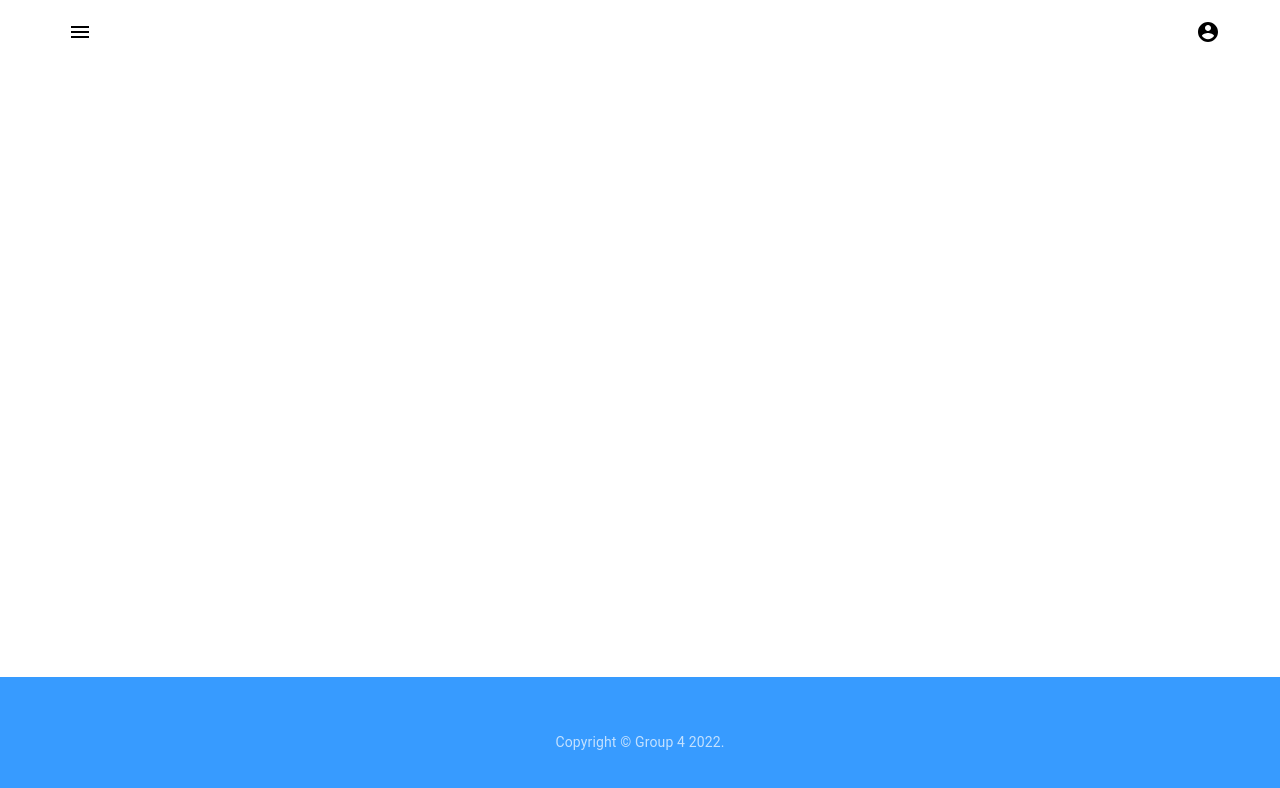
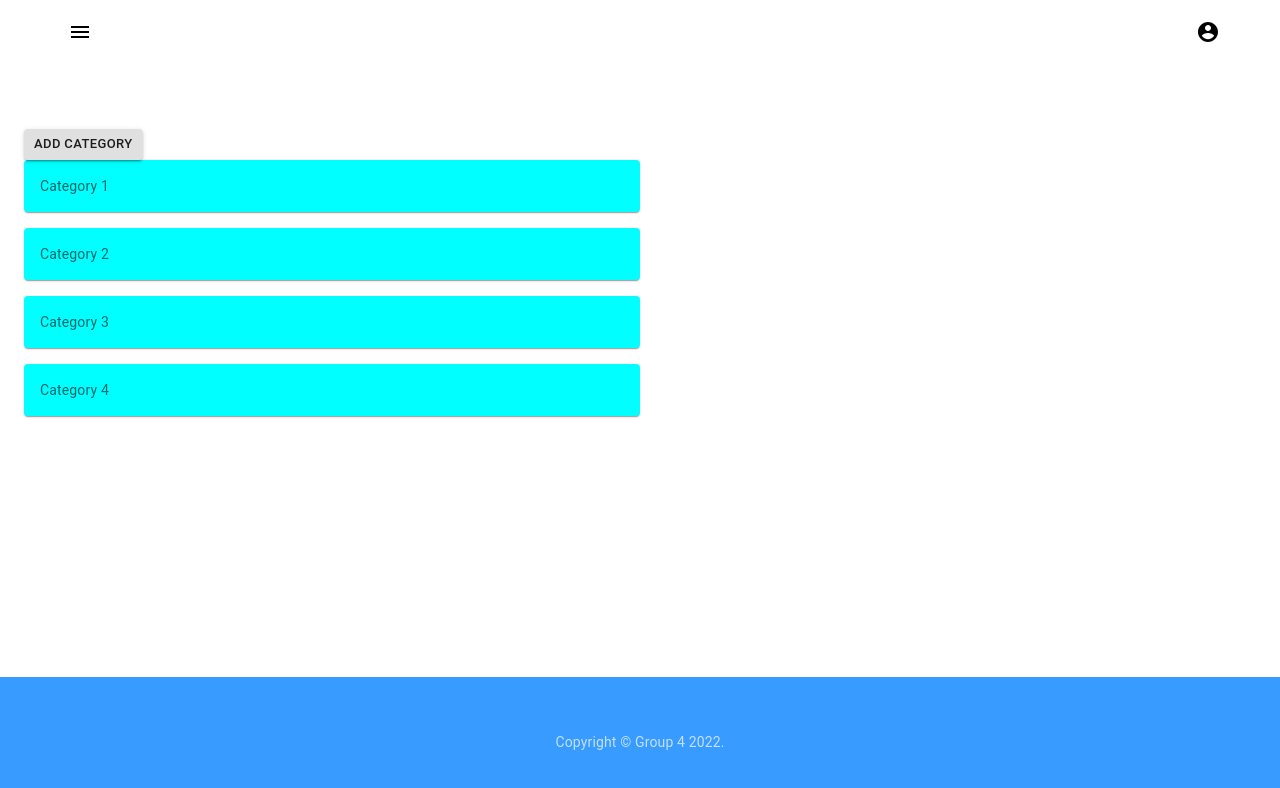
Before and after one commit to P5YTHE/React-InventoryManagement, a React (Create React App) app: page /categories in a window 1280 px wide. Shown: the top 788 px of the page. Built offline with nearby package versions, Linux system fonts and the light colour scheme.

Commit message:
Shashankcategory

```diff
--- a/package.json
+++ b/package.json
@@ -5,13 +5,14 @@
   "dependencies": {
     "@emotion/react": "^11.7.1",
     "@emotion/styled": "^11.6.0",
-    "@material-ui/core": "^4.11.3",
+    "@material-ui/core": "^4.12.3",
     "@material-ui/icons": "^4.11.2",
     "@mui/icons-material": "^5.2.5",
     "@mui/material": "^5.2.7",
     "@testing-library/jest-dom": "^5.11.4",
     "@testing-library/react": "^11.1.0",
     "@testing-library/user-event": "^12.1.10",
+    "highlight.js": "^11.4.0",
     "markdown-to-jsx": "^7.1.2",
     "react": "^17.0.2",
     "react-dom": "^17.0.2",
--- a/src/App.js
+++ b/src/App.js
@@ -16,6 +16,7 @@ import Footer from "./components/Footer";
 import { Route, Routes } from "react-router";
 import HomeScreen from "./screens/HomeScreen";
 import { ProfileScreen } from "./screens/ProfileScreen/ProfileScreen";
+import CategoryScreen from "./screens/CategoryScreen";
 
 const useStyles = makeStyles((theme) => ({
   mainGrid: {
@@ -67,6 +68,7 @@ function App() {
         <Routes>
           <Route exact path='/' element={<HomeScreen/> } />
           <Route  path='/profile' element={<ProfileScreen/> } />
+          <Route path='/categories' element={<CategoryScreen />} />
         </Routes>
       </Container>
       <Footer />
--- /dev/null
+++ b/src/components/CategoryGrid.js
@@ -0,0 +1,35 @@
+import * as React from 'react';
+import { styled } from '@mui/material/styles';
+import Grid from '@mui/material/Grid';
+import Paper from '@mui/material/Paper';
+import Box from '@mui/material/Box';
+
+const Item = styled(Paper)(({ theme }) => ({
+  ...theme.typography.body2,
+  padding: theme.spacing(2),
+  textAlign: 'left',
+  color: theme.palette.text.secondary,
+  backgroundColor: 'cyan'
+}));
+
+export default function CategoryGrid() {
+  return (
+    <Box sx={{ width: '50%' }}>
+      <Grid container rowSpacing={2} columnSpacing={{ xs: 1, sm:1, md: 2 }}>
+
+        <Grid item xs={12}>
+          <Item>Category 1</Item>
+        </Grid>
+        <Grid item xs={12}>
+          <Item>Category 2</Item>
+        </Grid>
+        <Grid item xs={12}>
+          <Item>Category 3</Item>
+        </Grid>
+        <Grid item xs={12}>
+          <Item>Category 4</Item>
+        </Grid>
+      </Grid>
+    </Box>
+  );
+}
--- /dev/null
+++ b/src/components/ViewAllCategories.js
@@ -0,0 +1,18 @@
+import { Button, Card } from "@material-ui/core";
+import React from "react";
+import CategoryGrid from "./CategoryGrid";
+
+const ViewAllCategories = () => {
+    return(
+        <>
+            <Button size="small" variant="contained" color="success" >Add Category</Button>
+
+            <CategoryGrid/>
+        </>
+    )
+};
+
+
+
+
+export default ViewAllCategories;
--- /dev/null
+++ b/src/screens/CategoryScreen.js
@@ -0,0 +1,17 @@
+import React from 'react';
+import { featuredPosts } from '../Data/Data';
+import FeaturedPost from '../components/FeaturedPost';
+import PostCard from '../components/PostCard';
+import ViewAllCategories from '../components/ViewAllCategories';
+import {
+    Grid
+  } from "@material-ui/core";
+
+const CategoryScreen = () => {
+  return (
+    <>
+      <ViewAllCategories/>
+    </>
+  );
+};
+export default CategoryScreen;
```
Also changed, not shown: 1 other file (tests, documents, lock files or other folders).
